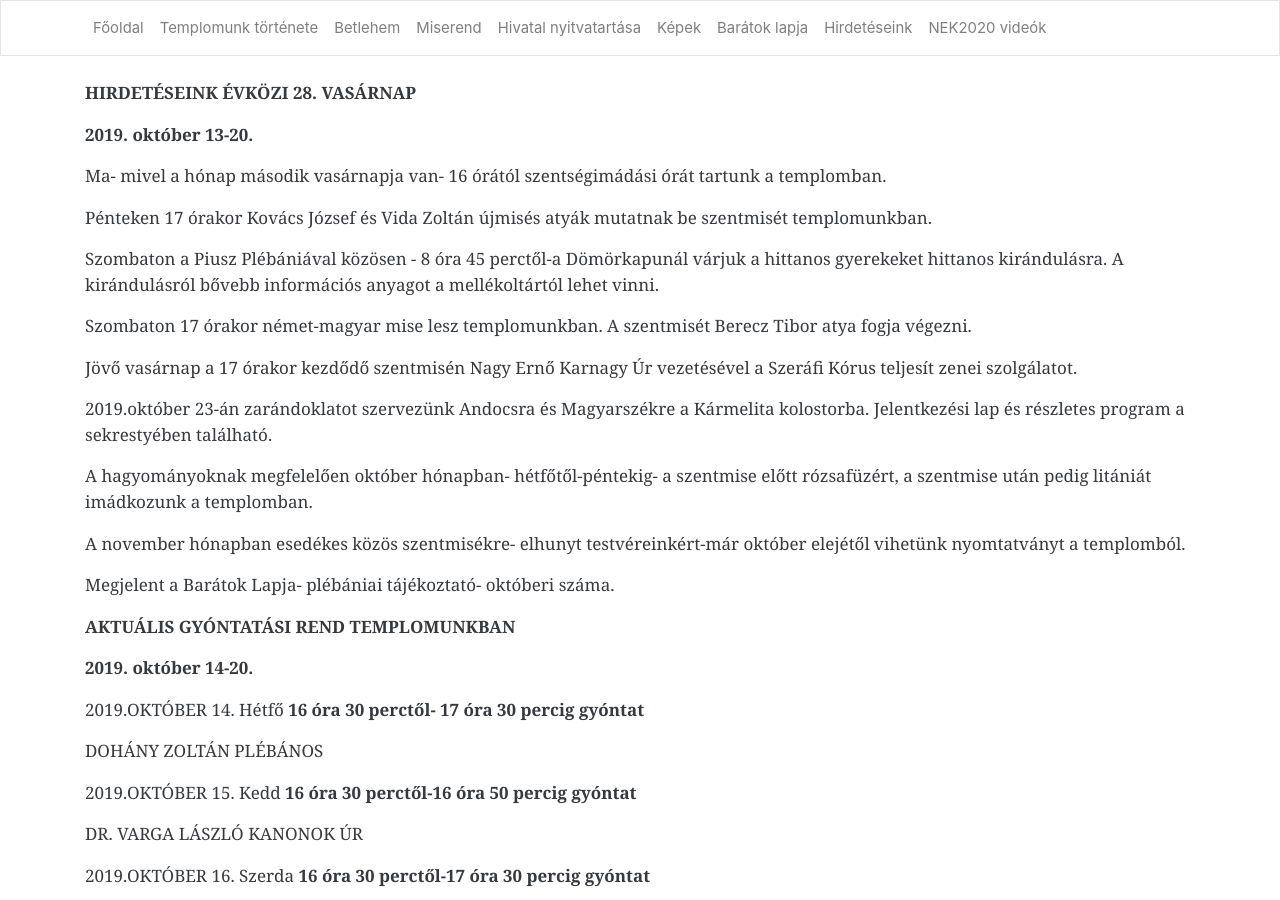
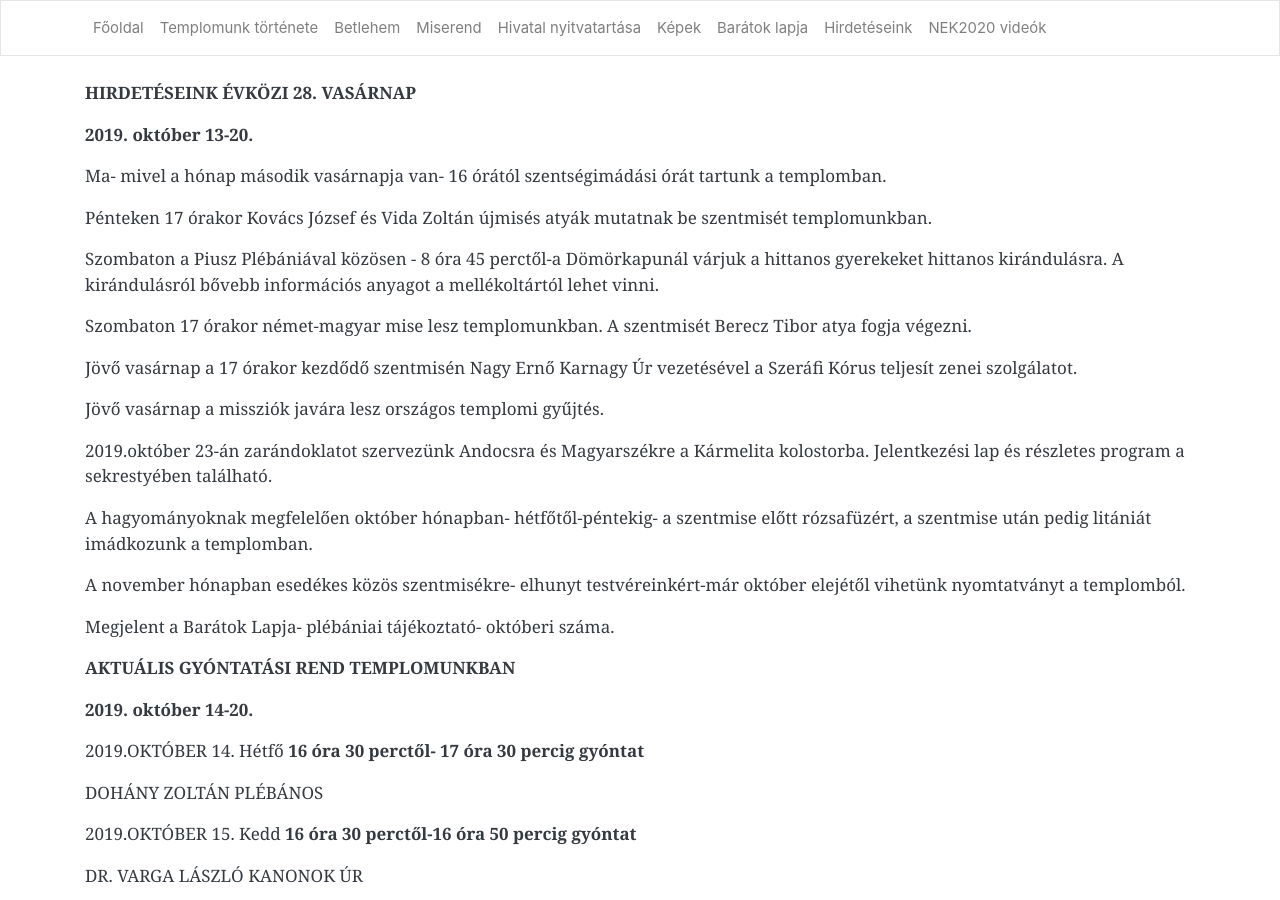
Before and after one commit to pecsi-ferences/pecsi-ferences.github.io, a Jekyll site: the page built from hirdeteseink.md, in a window 1280 px wide and 900 px high. Built offline with Jekyll 4.4.1, drawn with Linux system fonts in a browser that asks for light colours; nearby versions of some CDN libraries.

Commit message:
Update from Forestry.io Zoltán Dohány updated hirdeteseink.md

```diff
--- a/hirdeteseink.md
+++ b/hirdeteseink.md
@@ -16,6 +16,8 @@ Szombaton a Piusz Plébániával közösen - 8 óra 45 perctől-a Dömörkapuná
 Szombaton 17 órakor német-magyar mise lesz templomunkban. A szentmisét Berecz Tibor atya fogja végezni.
 
 Jövő vasárnap a 17 órakor kezdődő szentmisén Nagy Ernő Karnagy Úr vezetésével a Szeráfi Kórus teljesít zenei szolgálatot.
+
+Jövő vasárnap a missziók javára lesz országos templomi gyűjtés.
 
 2019\.október 23-án zarándoklatot szervezünk Andocsra és Magyarszékre a Kármelita kolostorba. Jelentkezési lap és részletes program a sekrestyében található.
 
```
